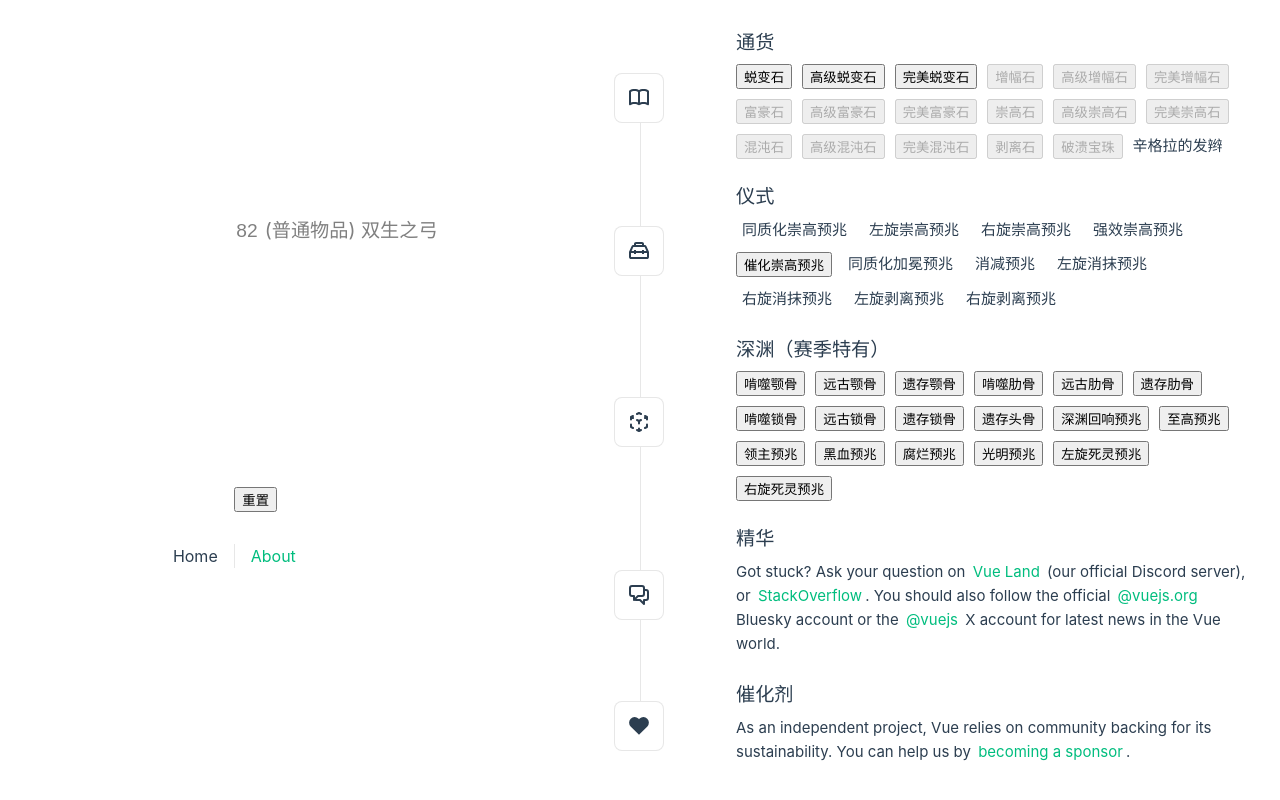
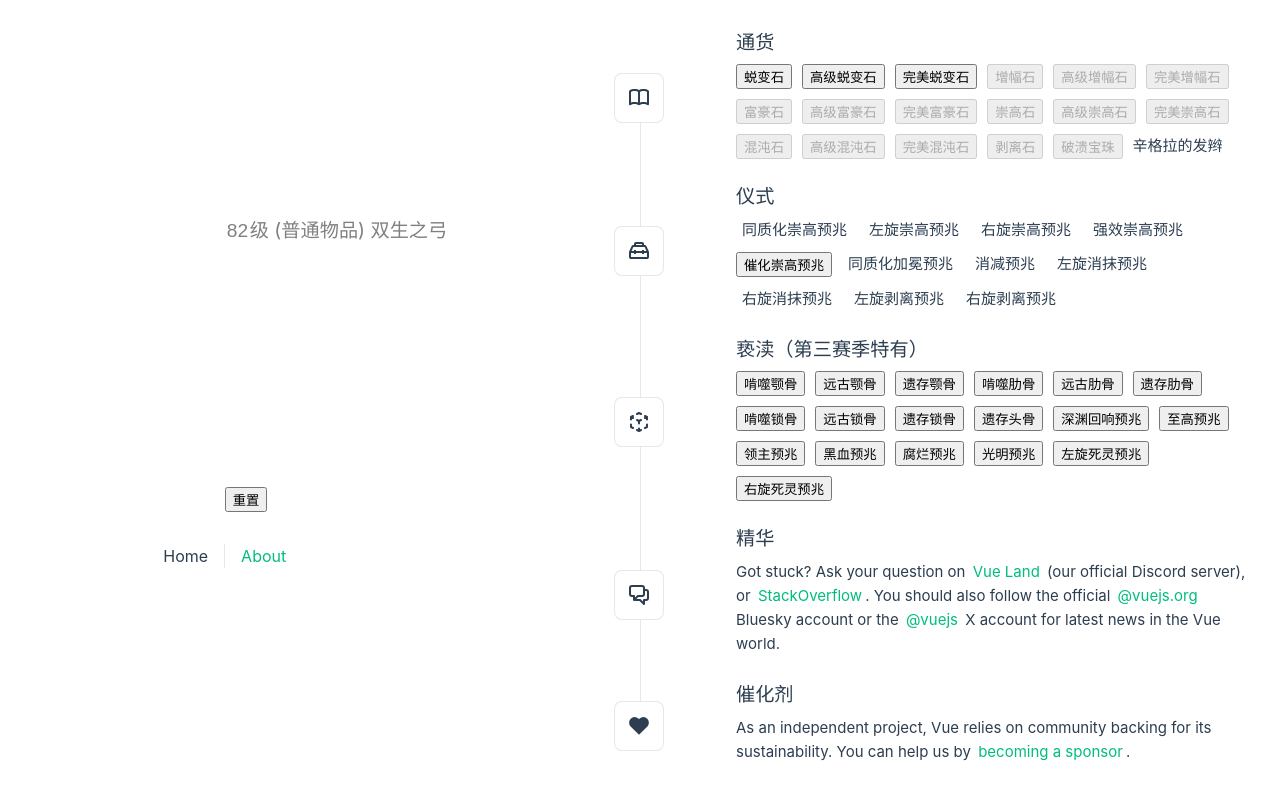
Before and after one commit to N1cholas/hidepoint-blacksmith, a Vue app: page / in a window 1280 px wide. Built offline with nearby package versions, Linux system fonts and the light colour scheme.

Commit message:
refactor: rename type, its state and methods

```diff
--- a/src/components/AugmentationOrb.vue
+++ b/src/components/AugmentationOrb.vue
@@ -1,7 +1,7 @@
 <script setup lang="ts">
 import _ from 'lodash'
 import { useBowNormalModsFamily } from '@/stores/bowNormalMods'
-import { ITEM_TYPE, type Affix } from '@/types/types'
+import { ITEM_RARITY, type Affix } from '@/types/types'
 import { useItemState } from '@/stores/itemState'
 import { randomlyObtainAffixFamily, randomlyObtainAffix } from '@/utils/randomlyObtain'
 import { generateAddPool } from '@/utils/generatePool'
@@ -18,7 +18,7 @@ const itemState = useItemState()
 
 const disable = computed(() => {
   return !(
-    itemState.itemType === ITEM_TYPE.MAGIC &&
+    itemState.itemRarity === ITEM_RARITY.MAGIC &&
     itemState.propsHistory.transmutationOrb &&
     !itemState.propsHistory.augmentationOrb &&
     maximumLevel >= minimumLevel
@@ -38,7 +38,7 @@ const addModifier = () => {
     if (hitAffix) {
       itemState.addAffix(hitAffixFamily, hitAffix)
 
-      itemState.setItemType(ITEM_TYPE.MAGIC)
+      itemState.setItemRarity(ITEM_RARITY.MAGIC)
 
       itemState.setPropsHistory({ augmentationOrb: true })
     }
--- a/src/components/ChaosOrb.vue
+++ b/src/components/ChaosOrb.vue
@@ -1,7 +1,7 @@
 <script setup lang="ts">
 import { useBowNormalModsFamily } from '@/stores/bowNormalMods'
 import { useItemState } from '@/stores/itemState'
-import { type Affix, ITEM_TYPE, MOD_GENERATION_TYPE } from '@/types/types'
+import { type Affix, ITEM_RARITY, MOD_GENERATION_TYPE } from '@/types/types'
 import {
   reverseRandomlyObtainAffixFamily,
   randomlyObtainAffixFamily,
@@ -24,7 +24,7 @@ const omenState = useOmenState()
 const disable = computed(
   () =>
     !(
-      itemState.itemType === ITEM_TYPE.RARE &&
+      itemState.itemRarity === ITEM_RARITY.RARE &&
       itemState.affixWithoutLocked.length > 0 &&
       maximumLevel >= minimumLevel
     ),
--- a/src/components/ExaltedOrb.vue
+++ b/src/components/ExaltedOrb.vue
@@ -1,7 +1,7 @@
 <script setup lang="ts">
 import _ from 'lodash'
 import { useBowNormalModsFamily } from '@/stores/bowNormalMods'
-import { ITEM_TYPE, MOD_GENERATION_TYPE, type Affix } from '@/types/types'
+import { ITEM_RARITY, MOD_GENERATION_TYPE, type Affix } from '@/types/types'
 import { useItemState } from '@/stores/itemState'
 import { useOmenState } from '@/stores/omenState'
 import { randomlyObtainAffixFamily, randomlyObtainAffix } from '@/utils/randomlyObtain'
@@ -22,7 +22,7 @@ const omenState = useOmenState()
 const disable = computed(() => {
   return !(
     itemState.affixes.length < 6 &&
-    itemState.itemType === ITEM_TYPE.RARE &&
+    itemState.itemRarity === ITEM_RARITY.RARE &&
     maximumLevel >= minimumLevel
   )
 })
@@ -46,7 +46,7 @@ const addModifier = () => {
       if (hitAffix) {
         itemState.addAffix(hitAffixFamily, hitAffix)
 
-        itemState.setItemType(ITEM_TYPE.RARE)
+        itemState.setItemRarity(ITEM_RARITY.RARE)
 
         itemState.setPropsHistory({ exaltedOrb: true })
       }
--- a/src/components/RegalOrb.vue
+++ b/src/components/RegalOrb.vue
@@ -1,7 +1,7 @@
 <script setup lang="ts">
 import { generateAddPool } from '@/utils/generatePool'
 import { useBowNormalModsFamily } from '@/stores/bowNormalMods'
-import { ITEM_TYPE, type Affix } from '@/types/types'
+import { ITEM_RARITY, type Affix } from '@/types/types'
 import { useItemState } from '@/stores/itemState'
 import { useOmenState } from '@/stores/omenState'
 import { computed } from 'vue'
@@ -19,7 +19,7 @@ const omenState = useOmenState()
 
 const disable = computed(() => {
   return !(
-    itemState.itemType === ITEM_TYPE.MAGIC &&
+    itemState.itemRarity === ITEM_RARITY.MAGIC &&
     itemState.propsHistory.augmentationOrb &&
     !itemState.propsHistory.regalOrb &&
     maximumLevel >= minimumLevel
@@ -40,7 +40,7 @@ const addModifier = () => {
 
     itemState.addAffix(hitModsFamily, hitMod)
 
-    itemState.setItemType(ITEM_TYPE.RARE)
+    itemState.setItemRarity(ITEM_RARITY.RARE)
 
     itemState.setPropsHistory({ regalOrb: true })
   }
--- a/src/components/Tools.vue
+++ b/src/components/Tools.vue
@@ -78,7 +78,7 @@ const itemState = useItemState()
     <template #icon>
       <EcosystemIcon />
     </template>
-    <template #heading>深渊（赛季特有）</template>
+    <template #heading>亵渎（第三赛季特有）</template>
 
     <div class="tools">
       <button class="tools">啃噬颚骨</button>
--- a/src/components/TransmutationOrb.vue
+++ b/src/components/TransmutationOrb.vue
@@ -1,7 +1,7 @@
 <script setup lang="ts">
 import _ from 'lodash'
 import { useBowNormalModsFamily } from '@/stores/bowNormalMods'
-import { ITEM_TYPE, type Affix } from '@/types/types'
+import { ITEM_RARITY, type Affix } from '@/types/types'
 import { useItemState } from '@/stores/itemState'
 import { randomlyObtainAffixFamily, randomlyObtainAffix } from '@/utils/randomlyObtain'
 import { computed } from 'vue'
@@ -16,7 +16,7 @@ const normalMods = useBowNormalModsFamily()
 const itemState = useItemState()
 
 const disable = computed(() => {
-  return !(itemState.itemType === ITEM_TYPE.NORMAL && maximumLevel >= minimumLevel)
+  return !(itemState.itemRarity === ITEM_RARITY.NORMAL && maximumLevel >= minimumLevel)
 })
 
 // 蜕变石
@@ -27,7 +27,7 @@ const addModifier = () => {
   if (hitAffix) {
     itemState.addAffix(hitAffixFamily, hitAffix)
 
-    itemState.setItemType(ITEM_TYPE.MAGIC)
+    itemState.setItemRarity(ITEM_RARITY.MAGIC)
 
     itemState.setPropsHistory({ transmutationOrb: true })
   }
--- a/src/stores/bowNormalMods.ts
+++ b/src/stores/bowNormalMods.ts
@@ -1,6 +1,5 @@
 import { defineStore } from 'pinia'
 import bow_normal_mods from '../data/bow_normal_mods.json'
-import type { AffixFamily } from '@/types/types'
 
 export const useBowNormalModsFamily = defineStore('bowNormalModsFamily', () => {
   const normalModsFamily = bow_normal_mods.normal
--- a/src/stores/itemState.ts
+++ b/src/stores/itemState.ts
@@ -1,6 +1,6 @@
 import { defineStore } from 'pinia'
 import {
-  ITEM_TYPE,
+  ITEM_RARITY,
   type Affix,
   type PropsUseHistory,
   type AffixFamily,
@@ -11,9 +11,9 @@ import { ITEM_CONFIG } from '@/config/itemConfig'
 
 export const useItemState = defineStore('itemState', () => {
   const itemLevel = ref(ITEM_CONFIG.MAXIMUM_LEVEL)
-  const itemType = ref<ITEM_TYPE>(ITEM_TYPE.NORMAL)
-  const setItemType = (newType: ITEM_TYPE) => {
-    itemType.value = newType
+  const itemRarity = ref<ITEM_RARITY>(ITEM_RARITY.NORMAL)
+  const setItemRarity = (newRarity: ITEM_RARITY) => {
+    itemRarity.value = newRarity
   }
 
   const initPropsHistory = {
@@ -53,7 +53,7 @@ export const useItemState = defineStore('itemState', () => {
   const $reset = () => {
     affixFamilies.value = []
     affixes.value = []
-    itemType.value = ITEM_TYPE.NORMAL
+    itemRarity.value = ITEM_RARITY.NORMAL
     propsHistory.value = initPropsHistory
     lockedAffixId.value = ''
     itemLevel.value = ITEM_CONFIG.MAXIMUM_LEVEL
@@ -91,8 +91,8 @@ export const useItemState = defineStore('itemState', () => {
   }
 
   return {
-    itemType,
-    setItemType,
+    itemRarity,
+    setItemRarity,
     propsHistory,
     setPropsHistory,
     affixFamilies,
--- a/src/types/types.ts
+++ b/src/types/types.ts
@@ -79,7 +79,7 @@ export type GenerateRemovePoolOptions = {
   onlySuffix?: boolean
 }
 
-export enum ITEM_TYPE {
+export enum ITEM_RARITY {
   NORMAL = 'NORMAL',
   MAGIC = 'MAGIC',
   RARE = 'RARE',
--- a/src/utils/processString.ts
+++ b/src/utils/processString.ts
@@ -1,4 +1,4 @@
-import { ITEM_TYPE } from '@/types/types'
+import { ITEM_RARITY } from '@/types/types'
 
 export const processHTMLString = (htmlString: string) => {
   const tempDiv = document.createElement('div')
@@ -20,13 +20,13 @@ export const processHTMLString = (htmlString: string) => {
   return str
 }
 
-export const showItemTypeMsg = (itemType: ITEM_TYPE) => {
-  switch (itemType) {
-    case ITEM_TYPE.NORMAL:
+export const showItemRarityMsg = (itemRarity: ITEM_RARITY) => {
+  switch (itemRarity) {
+    case ITEM_RARITY.NORMAL:
       return '普通物品'
-    case ITEM_TYPE.MAGIC:
+    case ITEM_RARITY.MAGIC:
       return '魔法物品'
-    case ITEM_TYPE.RARE:
+    case ITEM_RARITY.RARE:
       return '稀有物品'
     default:
       return ''
--- a/src/views/GamingEquipment.vue
+++ b/src/views/GamingEquipment.vue
@@ -1,8 +1,8 @@
 <script setup lang="ts">
 import { useItemState } from '@/stores/itemState'
 import ModsList from '@/components/ModsList.vue'
-import { ITEM_TYPE } from '@/types/types'
-import { showItemTypeMsg } from '@/utils/processString'
+import { ITEM_RARITY } from '@/types/types'
+import { showItemRarityMsg } from '@/utils/processString'
 import { ITEM_CONFIG } from '@/config/itemConfig'
 
 const itemState = useItemState()
@@ -12,16 +12,16 @@ const itemState = useItemState()
     <h3 class="item-type">
       <span
         :class="{
-          normal: itemState.itemType === ITEM_TYPE.NORMAL,
-          magic: itemState.itemType === ITEM_TYPE.MAGIC,
-          rare: itemState.itemType === ITEM_TYPE.RARE,
+          normal: itemState.itemRarity === ITEM_RARITY.NORMAL,
+          magic: itemState.itemRarity === ITEM_RARITY.MAGIC,
+          rare: itemState.itemRarity === ITEM_RARITY.RARE,
         }"
         ><input
           type="text"
           v-model.number.trim="itemState.itemLevel"
           :max="ITEM_CONFIG.MAXIMUM_LEVEL"
-        />
-        ({{ showItemTypeMsg(itemState.itemType) }}) 双生之弓</span
+        />级
+        ({{ showItemRarityMsg(itemState.itemRarity) }}) 双生之弓</span
       >
     </h3>
     <ModsList :mods="itemState.affixes" />
```
